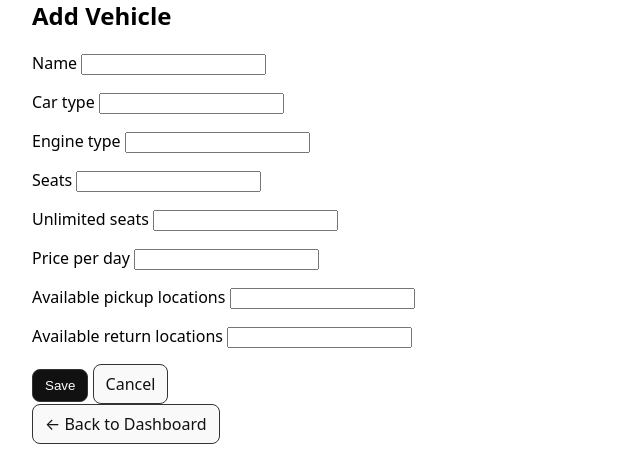
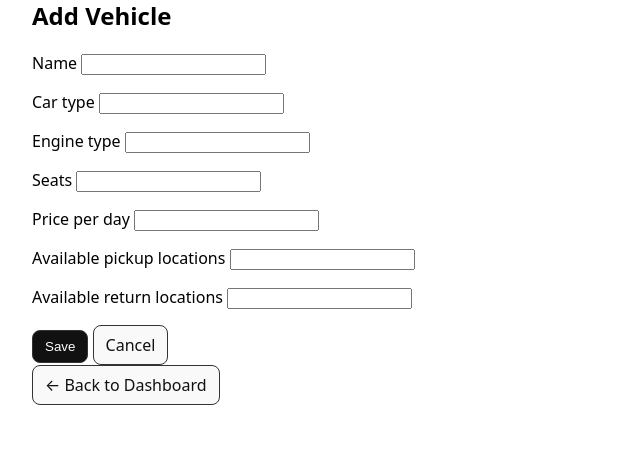
Before and after one commit to GospodinovPetar/vehicleReservations, a Django app: template templates/accounts/vehicles/vehicle_form.html in a window 1280 px wide. Shown: the part 126-596 px from the top of the page, without its empty margins (0-640 px from the left). Run offline with Django 5.2, Linux system fonts and the light colour scheme; the template is opened without the code that fills it, so the values that code supplies are empty, except form fields; tables that the repository leaves empty hold one stand-in row (values such as "Sample post"); form fields are guessed from the names that the template uses; some libraries are stand-ins or nearby versions.

Commit message:
deleted the unlimited seats button

```diff
--- a/accounts/forms.py
+++ b/accounts/forms.py
@@ -74,7 +74,6 @@ class VehicleForm(forms.ModelForm):
             "car_type",
             "engine_type",
             "seats",
-            "unlimited_seats",
             "price_per_day",
             "available_pickup_locations",
             "available_return_locations",
--- a/templates/accounts/vehicles/vehicle_form.html
+++ b/templates/accounts/vehicles/vehicle_form.html
@@ -8,7 +8,6 @@
       <p>{{ form.car_type.label_tag }} {{ form.car_type }}</p>
       <p>{{ form.engine_type.label_tag }} {{ form.engine_type }}</p>
       <p>{{ form.seats.label_tag }} {{ form.seats }}</p>
-      <p>{{ form.unlimited_seats.label_tag }} {{ form.unlimited_seats }}</p>
       <p>{{ form.price_per_day.label_tag }} {{ form.price_per_day }}</p>
 
     <p>{{ form.available_pickup_locations.label_tag }} {{ form.available_pickup_locations }}</p>
```
